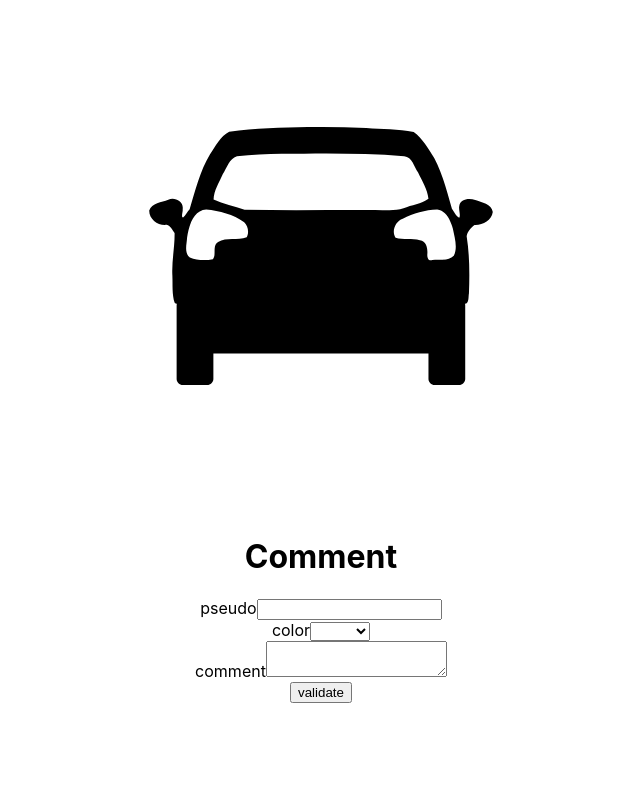
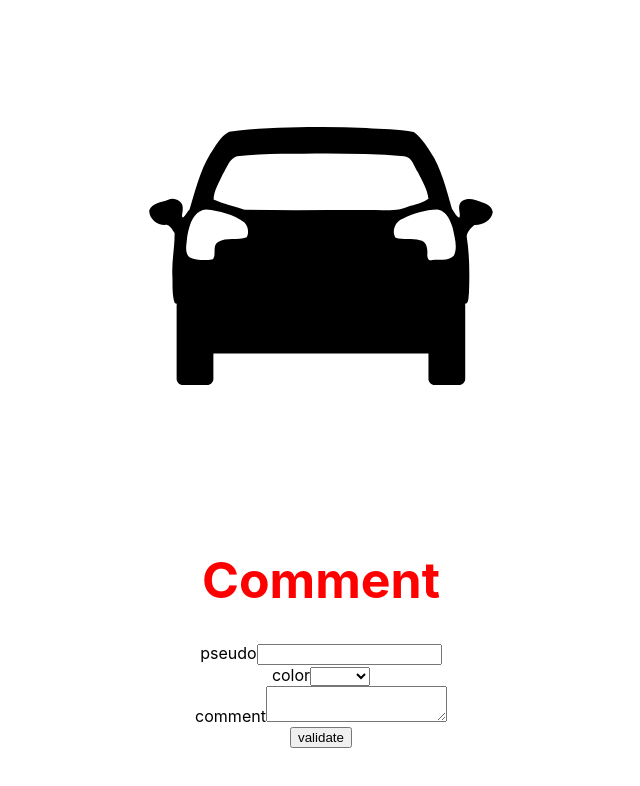
Before and after one commit to z-bj/forms-dk, a React (Create React App) app: page / in a window 1280 px wide. Shown: the top 786 px of the page, without its empty margins (319-959 px from the left). Built offline with nearby package versions, Linux system fonts and the light colour scheme.

Commit message:
add css inLine

```diff
--- a/src/Form.js
+++ b/src/Form.js
@@ -1,10 +1,12 @@
 import React, { Component } from "react";
 import Car from "./Car";
+
+const redTitle = { fontSize: "50px", color: "red" }; //css inLine
 class Form extends Component {
   state = {
     username: "",
     color: "",
-    colors: ["", "green", "red", "purple", "black", "pink", "yellow"],
+    colors: ["", "green", "red", "purple", "cyan", "pink", "yellow", "brown"],
     comment: "",
   };
 
@@ -30,7 +32,7 @@ class Form extends Component {
     return (
       <div>
         <Car color={this.state.color} height="400" />
-        <h1>Comment</h1>
+        <h1 style={redTitle}>Comment</h1> {/**!inLine CSS*/}
         <form onSubmit={this.handleSubmitForm}>
           <div>
             <label htmlFor="">pseudo</label>
--- /dev/null
+++ b/src/Style.css
@@ -0,0 +1,6 @@
+.blue {
+  color: blue;
+}
+.blue {
+  color: red;
+}
```
